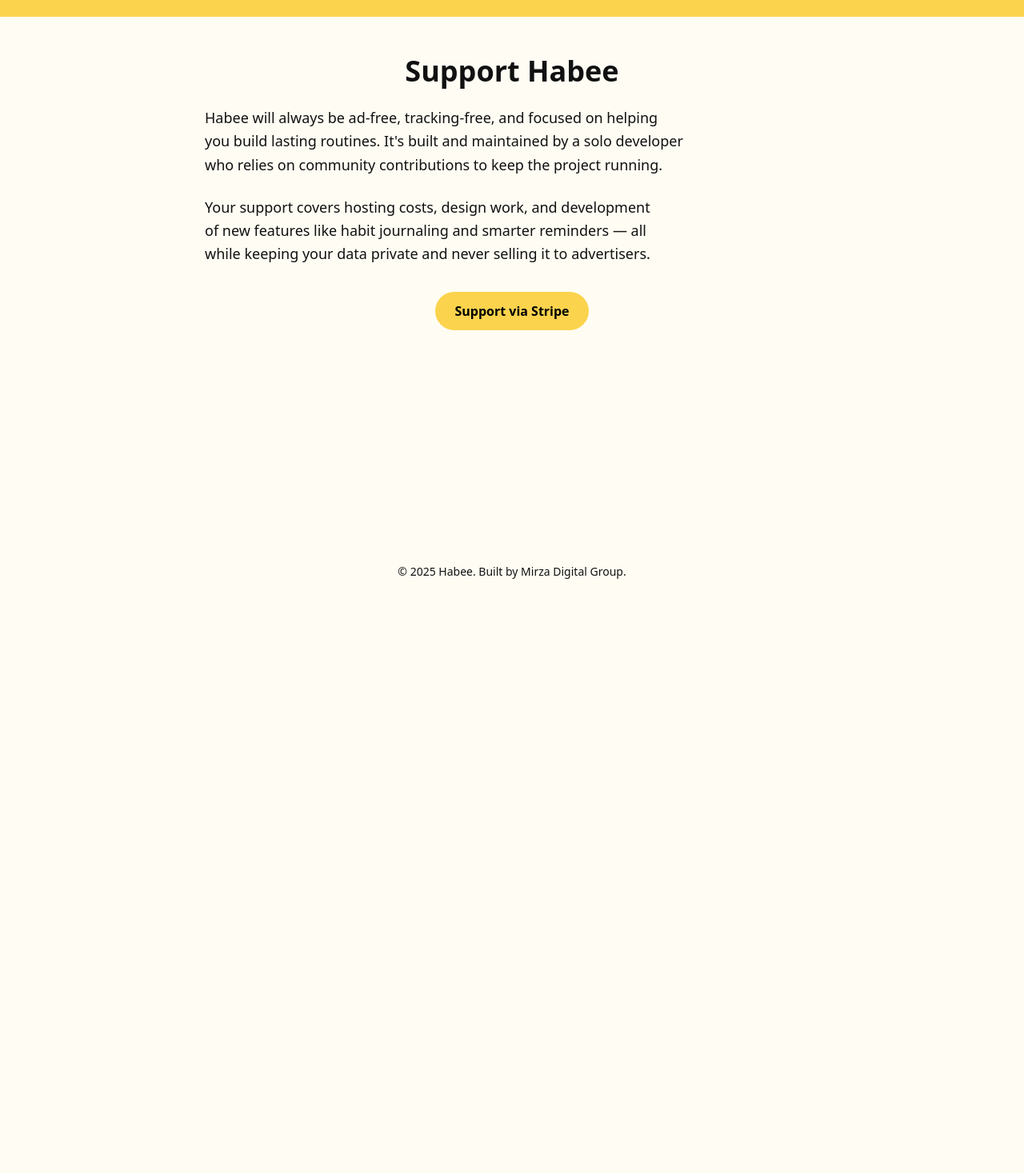
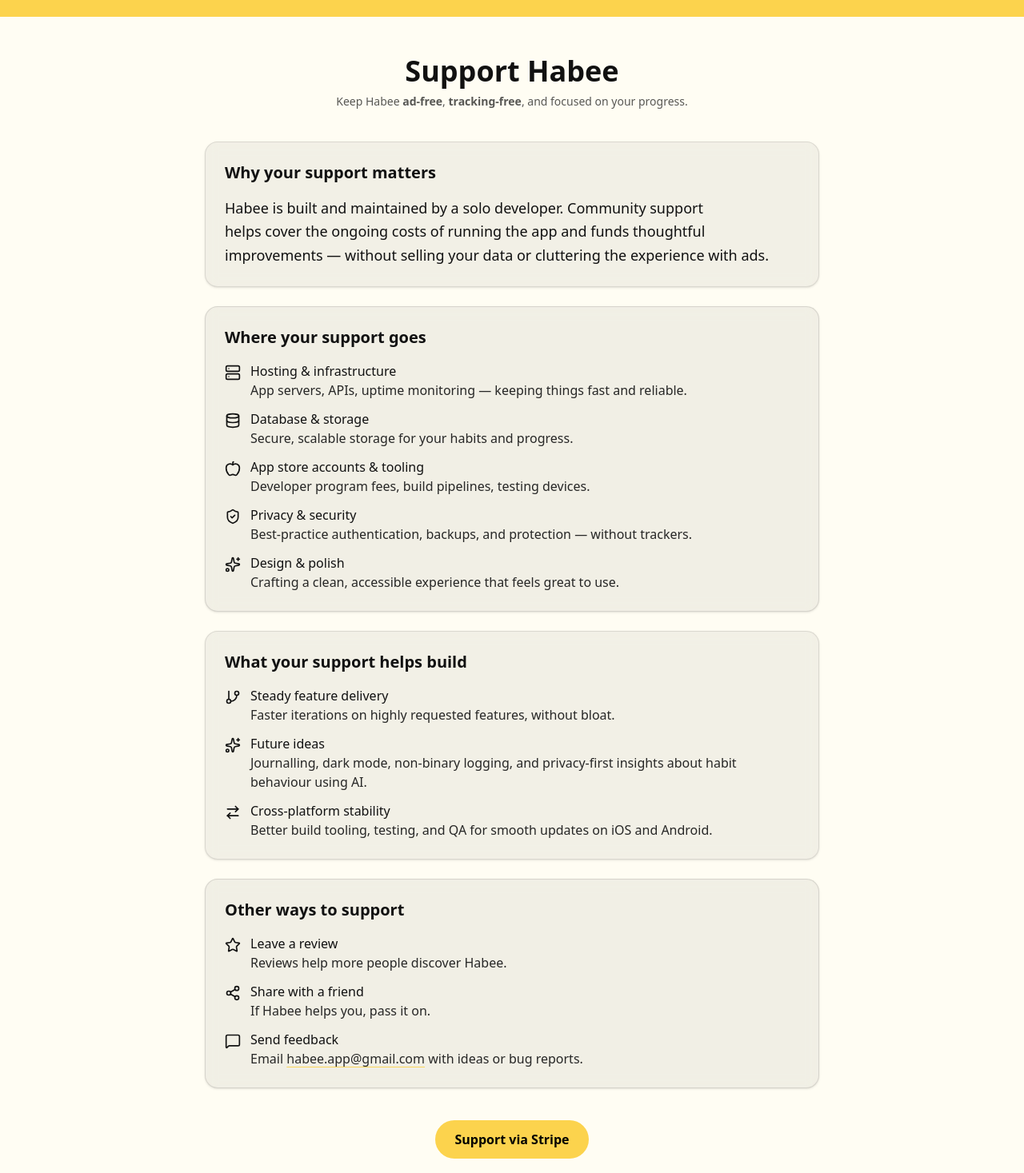
Before and after one commit to Shafiul23/habee-app-landing, a Next.js app: page /support in a window 1280 px wide. Shown: the part 43-1510 px from the top of the page at 80% size. Before the commit the page ends 800 px from the top, so only its background shows below. Built offline with nearby package versions, Linux system fonts and the light colour scheme.

Commit message:
updated support page

```diff
--- a/src/app/support/page.tsx
+++ b/src/app/support/page.tsx
@@ -1,4 +1,18 @@
+import { Card } from "@/components/Card";
 import Nav from "@/components/nav";
+
+import {
+  Server,
+  Database,
+  Apple,
+  ArrowRightLeft,
+  ShieldCheck,
+  Sparkles,
+  GitBranch,
+  Share2,
+  Star,
+  MessageSquare,
+} from "lucide-react";
 
 export default function Support() {
   return (
@@ -7,30 +21,192 @@ export default function Support() {
 
       <main className="flex-1 px-6">
         <div className="max-w-3xl mx-auto py-12">
-          <h1 className="text-3xl md:text-4xl font-bold mb-6 text-center">
+          {/* Header */}
+          <header className="text-center">
+            <h1 className="text-3xl md:text-4xl font-bold mb-2">
               Support Habee
             </h1>
-          <p className="text-lg leading-relaxed text-balance">
-            Habee will always be ad-free, tracking-free, and focused on helping
-            you build lasting routines. It&apos;s built and maintained by a solo
-            developer who relies on community contributions to keep the project
-            running.
+            <p className="text-sm opacity-70">
+              Keep Habee <strong>ad‑free</strong>,{" "}
+              <strong>tracking‑free</strong>, and focused on your progress.
             </p>
-          <p className="mt-6 text-lg leading-relaxed text-balance">
-            Your support covers hosting costs, design work, and development of
-            new features like habit journaling and smarter reminders — all while
-            keeping your data private and never selling it to advertisers.
+          </header>
+
+          {/* Why support */}
+          <section className="mt-10">
+            <Card>
+              <h2 className="text-xl font-semibold">
+                Why your support matters
+              </h2>
+              <p className="mt-4 text-lg leading-relaxed text-balance">
+                Habee is built and maintained by a solo developer. Community
+                support helps cover the ongoing costs of running the app and
+                funds thoughtful improvements — without selling your data or
+                cluttering the experience with ads.
               </p>
-          <div className="mt-8 text-center">
+            </Card>
+          </section>
+
+          {/* Where funds go */}
+          <section className="mt-6">
+            <Card accent>
+              <h2 className="text-xl font-semibold">Where your support goes</h2>
+              <ul className="mt-4 grid gap-3">
+                <li className="flex items-start gap-3">
+                  <Server className="w-5 h-5 mt-1 shrink-0" aria-hidden />
+                  <div>
+                    <p className="font-medium">Hosting & infrastructure</p>
+                    <p className="opacity-90">
+                      App servers, APIs, uptime monitoring — keeping things fast
+                      and reliable.
+                    </p>
+                  </div>
+                </li>
+                <li className="flex items-start gap-3">
+                  <Database className="w-5 h-5 mt-1 shrink-0" aria-hidden />
+                  <div>
+                    <p className="font-medium">Database & storage</p>
+                    <p className="opacity-90">
+                      Secure, scalable storage for your habits and progress.
+                    </p>
+                  </div>
+                </li>
+                <li className="flex items-start gap-3">
+                  <Apple className="w-5 h-5 mt-1 shrink-0" aria-hidden />
+                  <div>
+                    <p className="font-medium">App store accounts & tooling</p>
+                    <p className="opacity-90">
+                      Developer program fees, build pipelines, testing devices.
+                    </p>
+                  </div>
+                </li>
+                <li className="flex items-start gap-3">
+                  <ShieldCheck className="w-5 h-5 mt-1 shrink-0" aria-hidden />
+                  <div>
+                    <p className="font-medium">Privacy & security</p>
+                    <p className="opacity-90">
+                      Best‑practice authentication, backups, and protection —
+                      without trackers.
+                    </p>
+                  </div>
+                </li>
+                <li className="flex items-start gap-3">
+                  <Sparkles className="w-5 h-5 mt-1 shrink-0" aria-hidden />
+                  <div>
+                    <p className="font-medium">Design & polish</p>
+                    <p className="opacity-90">
+                      Crafting a clean, accessible experience that feels great
+                      to use.
+                    </p>
+                  </div>
+                </li>
+              </ul>
+            </Card>
+          </section>
+
+          {/* What support unlocks */}
+          <section className="mt-6">
+            <Card>
+              <h2 className="text-xl font-semibold">
+                What your support helps build
+              </h2>
+              <ul className="mt-4 grid gap-3">
+                <li className="flex items-start gap-3">
+                  <GitBranch className="w-5 h-5 mt-1 shrink-0" aria-hidden />
+                  <div>
+                    <p className="font-medium">Steady feature delivery</p>
+                    <p className="opacity-90">
+                      Faster iterations on highly requested features, without
+                      bloat.
+                    </p>
+                  </div>
+                </li>
+                <li className="flex items-start gap-3">
+                  <Sparkles className="w-5 h-5 mt-1 shrink-0" aria-hidden />
+                  <div>
+                    <p className="font-medium">Future ideas</p>
+                    <p className="opacity-90">
+                      Journalling, dark mode, non‑binary logging, and
+                      privacy‑first insights about habit behaviour using AI.
+                    </p>
+                  </div>
+                </li>
+                <li className="flex items-start gap-3">
+                  <ArrowRightLeft
+                    className="w-5 h-5 mt-1 shrink-0"
+                    aria-hidden
+                  />
+                  <div>
+                    <p className="font-medium">Cross‑platform stability</p>
+                    <p className="opacity-90">
+                      Better build tooling, testing, and QA for smooth updates
+                      on iOS and Android.
+                    </p>
+                  </div>
+                </li>
+              </ul>
+            </Card>
+          </section>
+
+          {/* Alternative ways to support */}
+          <section className="mt-6">
+            <Card accent>
+              <h2 className="text-xl font-semibold">Other ways to support</h2>
+              <ul className="mt-4 grid gap-3">
+                <li className="flex items-start gap-3">
+                  <Star className="w-5 h-5 mt-1 shrink-0" aria-hidden />
+                  <div>
+                    <p className="font-medium">Leave a review</p>
+                    <p className="opacity-90">
+                      Reviews help more people discover Habee.
+                    </p>
+                  </div>
+                </li>
+                <li className="flex items-start gap-3">
+                  <Share2 className="w-5 h-5 mt-1 shrink-0" aria-hidden />
+                  <div>
+                    <p className="font-medium">Share with a friend</p>
+                    <p className="opacity-90">
+                      If Habee helps you, pass it on.
+                    </p>
+                  </div>
+                </li>
+                <li className="flex items-start gap-3">
+                  <MessageSquare
+                    className="w-5 h-5 mt-1 shrink-0"
+                    aria-hidden
+                  />
+                  <div>
+                    <p className="font-medium">Send feedback</p>
+                    <p className="opacity-90">
+                      Email{" "}
+                      <a
+                        className="underline decoration-[var(--accent)] underline-offset-4"
+                        href="mailto:habee.app@gmail.com"
+                      >
+                        habee.app@gmail.com
+                      </a>{" "}
+                      with ideas or bug reports.
+                    </p>
+                  </div>
+                </li>
+              </ul>
+            </Card>
+          </section>
+
+          {/* CTA */}
+          <section className="mt-10">
+            <div className="flex justify-center">
               <a
                 href="https://donate.stripe.com/cNi7sN97gcizangfr43cc00"
                 target="_blank"
                 rel="noopener noreferrer"
-              className="bg-[var(--accent)] text-black px-6 py-3 rounded-full font-semibold inline-block"
+                className="bg-[var(--accent)] text-black dark:text-[var(--background)] px-6 py-3 rounded-full font-semibold inline-block hover:opacity-90 transition"
               >
                 Support via Stripe
               </a>
             </div>
+          </section>
         </div>
       </main>
 
```
Lines whose indentation alone changed are shown as unchanged.
